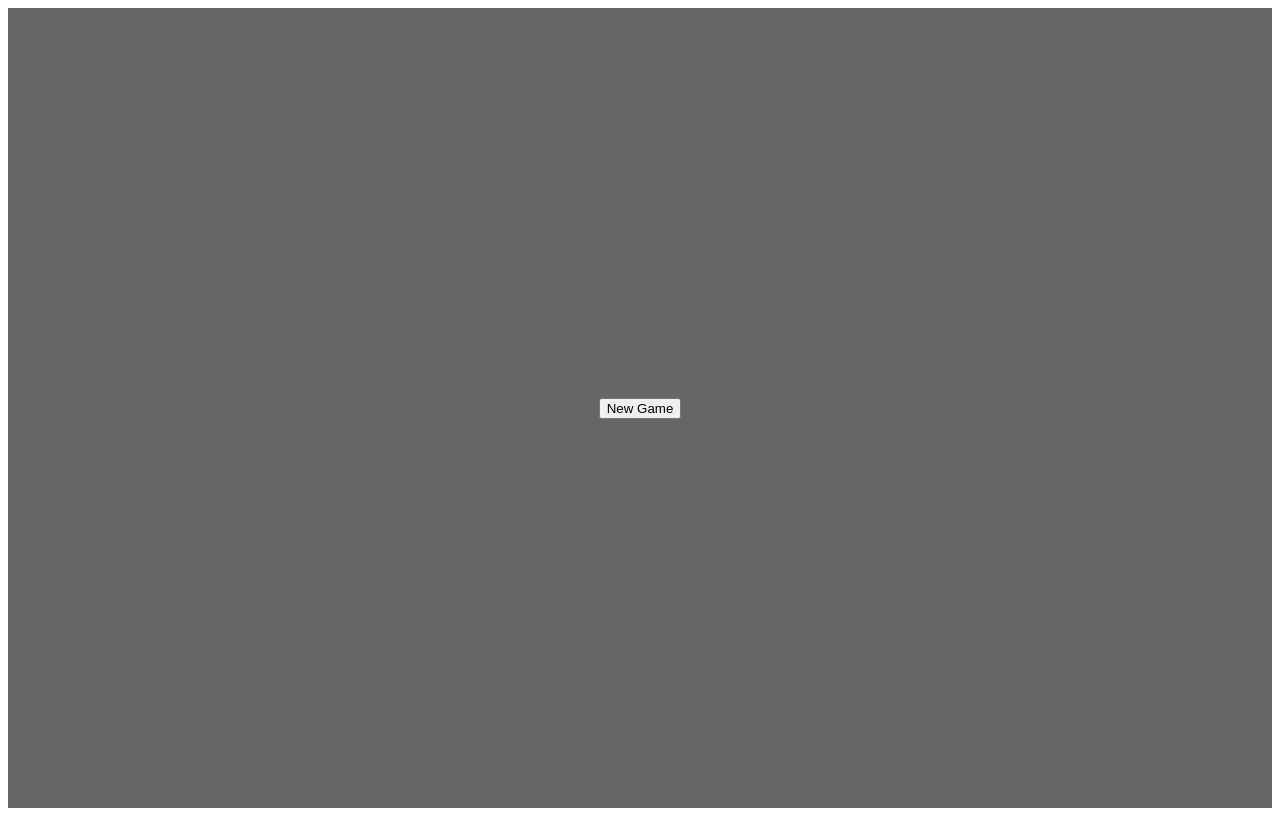
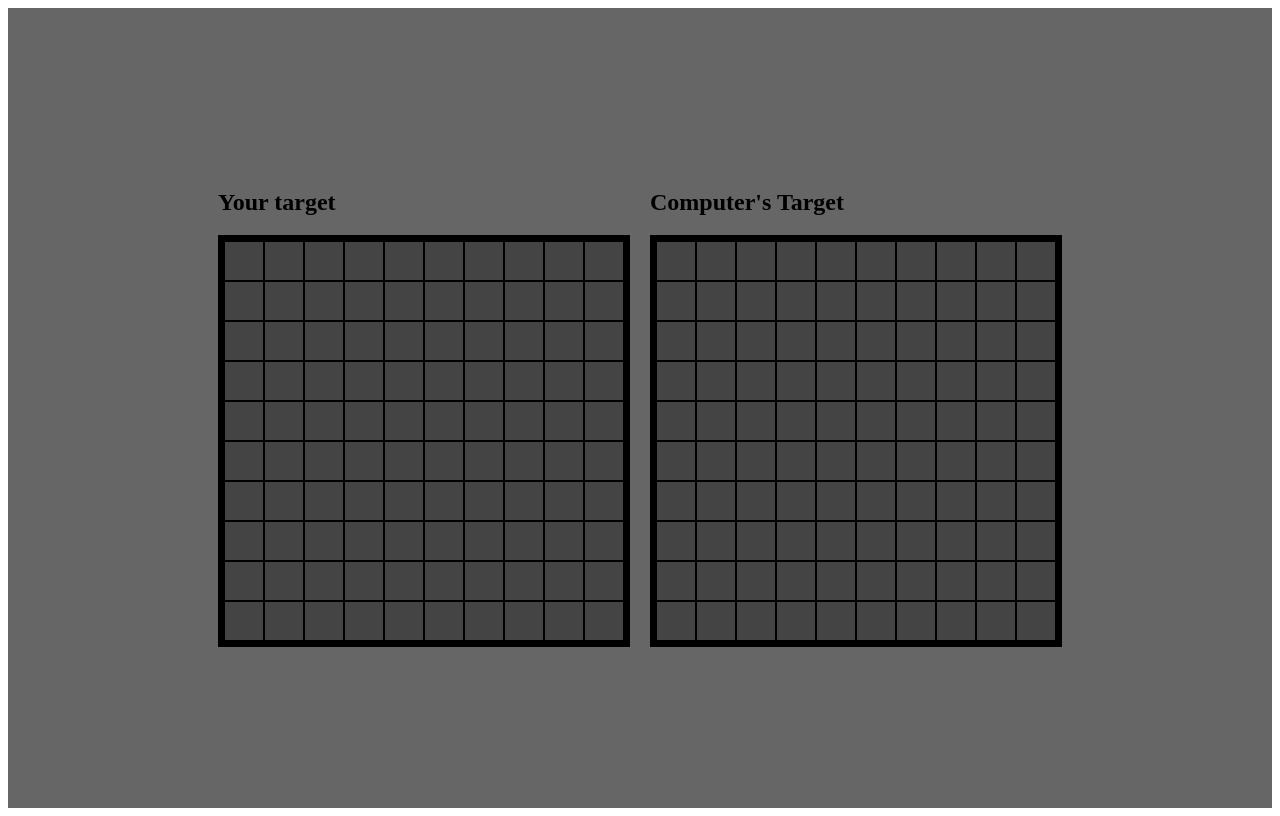
Before and after one commit to kgilla/battleboats, a React app: page / in a window 1280 px wide. Built offline with nearby package versions, Linux system fonts and the light colour scheme.

Commit message:
Added basic game loop functionality

```diff
--- a/src/components/App/App.css
+++ b/src/components/App/App.css
@@ -8,3 +8,9 @@
   gap: 50px;
   background-color: #666;
 }
+
+.board-container {
+  display: grid;
+  grid-template-columns: 1fr 1fr;
+  gap: 20px;
+}
--- a/src/components/App/App.js
+++ b/src/components/App/App.js
@@ -1,36 +1,33 @@
 import React, { useState } from "react";
 import "./App.css";
+
+import Game from "../../game_classes/game/game_class";
 import Board from "../Gameboard";
 
 function App() {
-  let [gameStarted, setGameStarted] = useState(false);
+  const [game, setGame] = useState(new Game());
+  const [message, setMessage] = useState("");
+  const [boardOne, setBoardOne] = useState(game.playerOne.enemyGameBoard.board);
+  const [boardTwo, setBoardTwo] = useState(game.playerTwo.enemyGameBoard.board);
 
-  const generateGame = () => {
-    if (gameStarted) {
-      setGameStarted(false);
-    } else {
-      setGameStarted(true);
-    }
+  const handleInput = (input) => {
+    let response = game.handleUserTurn(input);
+    updateBoards();
+    setMessage(response.message);
   };
 
-  const handleClick = (e) => {
-    generateGame();
+  const updateBoards = () => {
+    setBoardOne(game.playerOne.enemyGameBoard.board);
+    setBoardTwo(game.playerTwo.enemyGameBoard.board);
   };
-
-  const createPlayer = () => {};
 
   return (
     <div className="App">
-      {gameStarted ? (
-        <div className="board-container">
-          <Board />
-        </div>
-      ) : null}
-      <div className="button-container">
-        <button onClick={handleClick} value="New Game">
-          New Game
-        </button>
+      <div className="board-container">
+        <Board board={boardOne} title="Your target" handleInput={handleInput} />
+        <Board board={boardTwo} title="Computer's Target" />
       </div>
+      {message ? <h1>{message}</h1> : null}
     </div>
   );
 }
--- a/src/components/Gameboard/Gameboard.css
+++ b/src/components/Gameboard/Gameboard.css
@@ -1,6 +1,6 @@
 .gameboard {
-  height: 500px;
-  width: 500px;
+  height: 400px;
+  width: 400px;
   display: grid;
   grid-template-columns: repeat(10, 1fr);
   border: 0.4rem solid #000;
@@ -9,7 +9,7 @@
 .gameboard-column {
   display: grid;
   grid-template-rows: repeat(10, 1fr);
-  grid-template-columns: 50px;
+  grid-template-columns: 40px;
 }
 
 .board-square,
--- a/src/components/Gameboard/Gameboard.js
+++ b/src/components/Gameboard/Gameboard.js
@@ -1,44 +1,25 @@
-import React, { useState } from "react";
+import React from "react";
 import "./Gameboard.css";
-import Gameboard from "../../game_classes/gameboard/gameboard_class";
-import Player from "../../game_classes/player/player_class";
 
-const Board = () => {
-  const [message, setMessage] = useState("");
-  const [game, setGame] = useState(new Gameboard(true));
-  const [player, setPlayer] = useState(new Player(game, true));
-  const [board, setBoard] = useState(game.board);
-  const [ships, setShips] = useState(10);
-  const [gameOver, setGameOver] = useState(false);
-
-  const attackBoard = () => {
-    let move = player.makeMove();
-    if (move.isSunk) {
-      setShips((prevState) => {
-        return prevState - 1;
-      });
-    }
-    setMessage(move.message);
-    setBoard(game.board);
-  };
-
+const Board = (props) => {
   const handleClick = (e) => {
-    // let coords = e.target.attributes[0].value.split(",");
-    // let response = game.receiveAttack(coords);
-    // setMessage(response.message);
-    // console.log(response);
-    attackBoard();
+    let coords = e.target.attributes[0].value.split(",");
+    let newCoords = coords.map((coord) => {
+      return parseInt(coord);
+    });
+    props.handleInput(newCoords);
   };
 
   return (
     <div className="gameboard-container">
+      <h2>{props.title}</h2>
       <div className="gameboard">
-        {board.map((row, x) => (
+        {props.board.map((row, x) => (
           <div className="gameboard-column" key={x}>
             {row.map((cell, y) => (
               <div
                 key={`${x},${y}`}
-                data={`${x},${y}`}
+                data={[x, y]}
                 className={
                   cell === 0
                     ? "board-miss"
@@ -46,14 +27,12 @@ const Board = () => {
                     ? "board-hit"
                     : "board-square"
                 }
-                onClick={handleClick}
+                onClick={props.handleInput ? handleClick : null}
               ></div>
             ))}
           </div>
         ))}
       </div>
-      {message ? <h1>{message}</h1> : null}
-      {ships ? <h1>{ships} Boats Left!</h1> : <h1>You Win!</h1>}
     </div>
   );
 };
--- /dev/null
+++ b/src/game_classes/game/game_class.js
@@ -0,0 +1,42 @@
+import Gameboard from "../gameboard/gameboard_class";
+import Player from "../player/player_class";
+
+class Game {
+  constructor() {
+    this.playerOne = this.createPlayer(false);
+    this.playerTwo = this.createPlayer(true);
+    this.currentPlayer = this.playerOne;
+    this.gameOver = false;
+  }
+
+  handleUserTurn = (coords) => {
+    if (this.currentPlayer === this.playerOne) {
+      let response = this.playerOne.userMakeMove(coords);
+      this.switchCurrentPlayer();
+      return response;
+    }
+  };
+
+  handleCompTurn = () => {
+    let response = this.playerTwo.compMakeMove();
+    this.switchCurrentPlayer();
+    return response;
+  };
+
+  switchCurrentPlayer = () => {
+    this.currentPlayer =
+      this.currentPlayer === this.playerOne ? this.playerTwo : this.playerOne;
+    if (this.currentPlayer === this.playerTwo) {
+      this.handleCompTurn();
+    }
+  };
+
+  createPlayer = (computer) => {
+    let game = new Gameboard();
+    game.generateRandomBoats();
+    let player = new Player(game, computer);
+    return player;
+  };
+}
+
+export default Game;
--- a/src/game_classes/gameboard/gameboard_class.js
+++ b/src/game_classes/gameboard/gameboard_class.js
@@ -5,10 +5,6 @@ class Gameboard {
     this.board = this.create();
     this.placeBoat = () => {};
     this.receiveAttack = (coords) => this.checkSpace(coords);
-    this.clearBoard = () => {
-      this.board = this.create();
-    };
-    this.generateRandom = random ? this.generateRandomBoats() : null;
   }
 
   checkSpace = (coords) => {
--- a/src/game_classes/player/player_class.js
+++ b/src/game_classes/player/player_class.js
@@ -1,10 +1,14 @@
 class Player {
   constructor(enemyGameBoard) {
     this.enemyGameBoard = enemyGameBoard;
-    this.makeMove = () => this.compMakeMove();
     this.choicesLeft = this.makeChoiceArray();
     this.lastMove = {};
   }
+
+  userMakeMove = (coords) => {
+    console.log(this.enemyGameBoard.board);
+    return this.makeMoveOnBoard(coords);
+  };
 
   // All Computer Opponent Methods
 
@@ -23,11 +27,9 @@ class Player {
   compMakeMove = () => {
     if (this.lastMove) {
       let data = this.assessLastMove();
-      if (data) {
-        let result = this.makeMoveOnBoard(data.coords);
-        this.logMove(data, result);
-        return result;
-      }
+      let result = this.makeMoveOnBoard(data.coords);
+      this.logMove(data, result);
+      return result;
     } else {
       return this.makeRandomMove();
     }
@@ -51,7 +53,7 @@ class Player {
   // Removes move from possible choices and uses gameboard method, return result
   makeMoveOnBoard = (move) => {
     let moveToRemove = this.choicesLeft.find(
-      (m) => m.x == move[0] && m.y == move[1]
+      (m) => m.x === move[0] && m.y === move[1]
     );
     let newChoices = this.choicesLeft.slice();
     newChoices = newChoices.filter((m) => m !== moveToRemove);
@@ -157,7 +159,6 @@ class Player {
   plotNextMove = () => {
     let nextMoves = this.makeNextMoves();
     let filteredMoves = this.filterNextMoves(nextMoves);
-    console.log(filteredMoves);
     return filteredMoves.length > 0
       ? this.determineAndFilter(filteredMoves)
       : this.makeRandomChoice();
```
